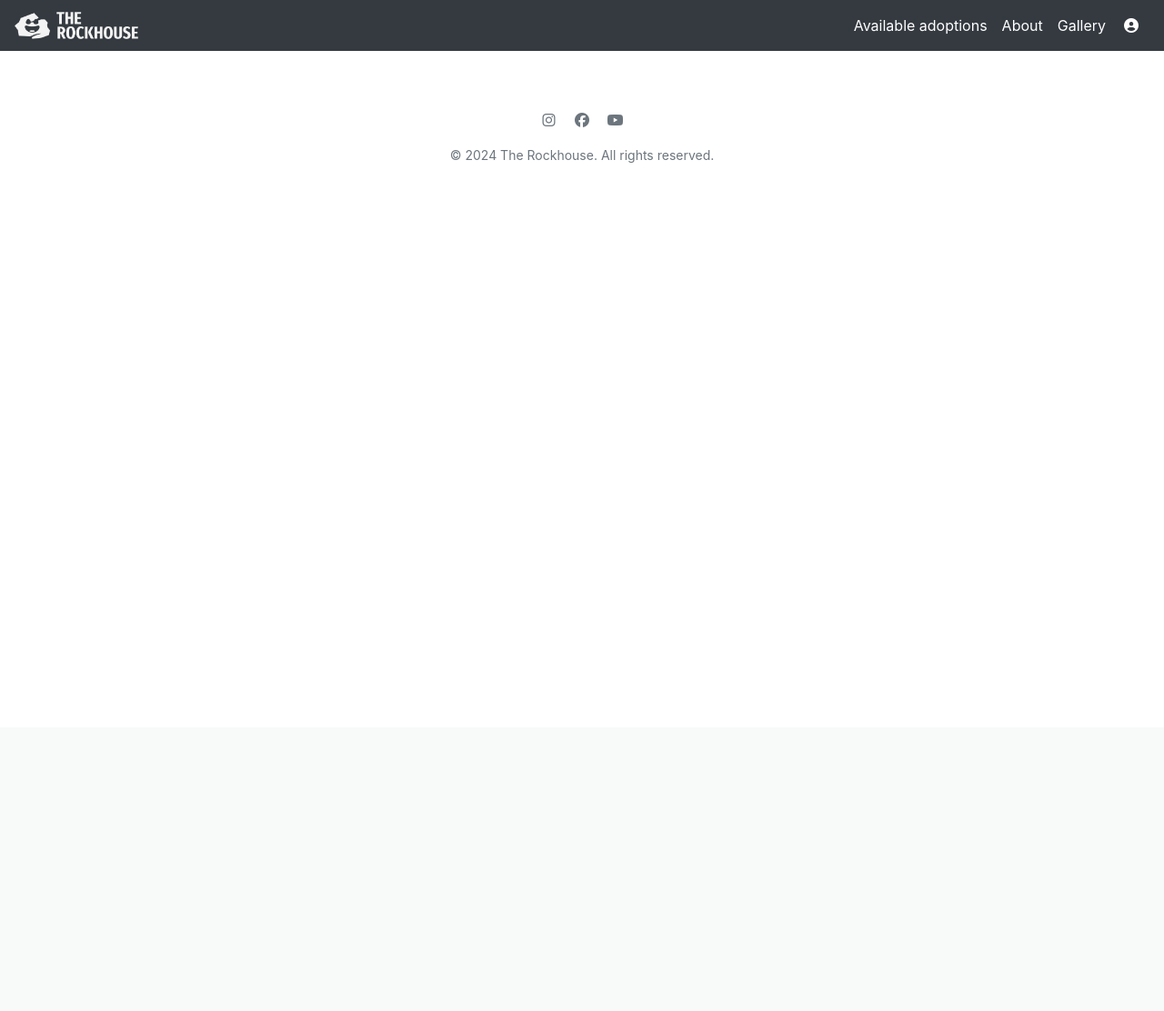
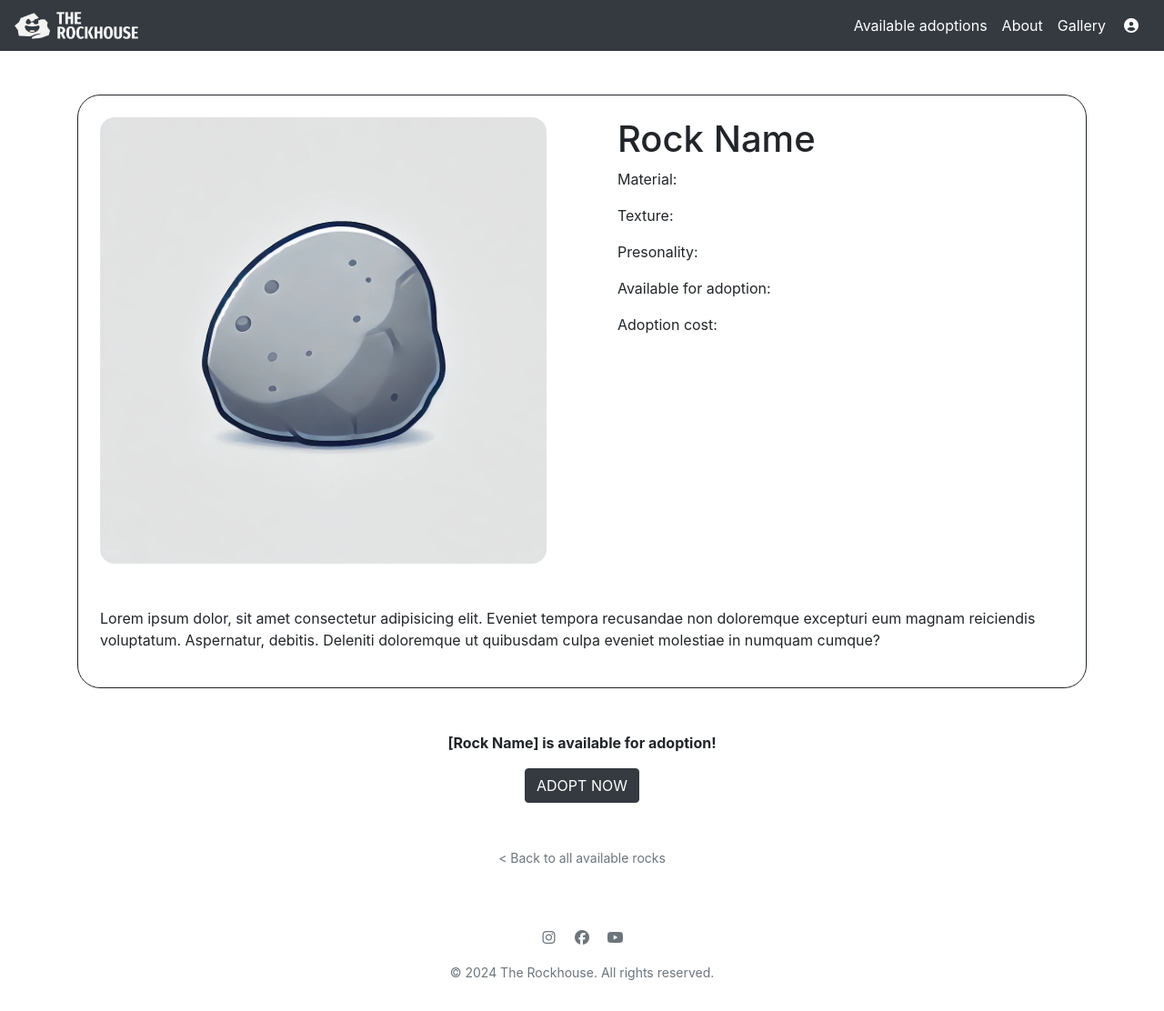
Before and after one commit to Shirral/The-Rockhouse, a Django app: page /rockprofile/ in a window 1280 px wide. Shown: the whole page at 91% size. Before the commit the page ends 179 px from the top, so only its background shows below. Run offline with Django 4.2, Linux system fonts and the light colour scheme; some libraries are stand-ins or nearby versions.

Commit message:
Update rockprofile.html template
Create the layout of the page.

```diff
--- a/rocks/templates/rocks/rockprofile.html
+++ b/rocks/templates/rocks/rockprofile.html
@@ -3,3 +3,37 @@
 {% block header %}
     {% include 'includes/nav-secondary.html' %}
 {% endblock %}
+
+{% block content %}
+    <main>
+        <div class="container">
+            <div class="rock-preview-info mt-5">
+                <div class="row">
+                    <div class="col-12 col-md-6 justify-content-center">
+                        <img src="{{ MEDIA_URL }}placeholder.webp" class="img-fluid custom-rounded p-4" alt="placeholder image">
+                    </div>
+                    <div class="col-12 col-md-6">
+                        <div class="p-4">
+                            <h1>Rock Name</h1>
+                            <p>Material: </p>
+                            <p>Texture: </p>
+                            <p>Presonality: </p>
+                            <p>Available for adoption: </p>
+                            <p>Adoption cost: </p>
+                        </div>
+                    </div>
+                </div>
+                <div>
+                    <p class="p-4">
+                        Lorem ipsum dolor, sit amet consectetur adipisicing elit. Eveniet tempora recusandae non doloremque excepturi eum magnam reiciendis voluptatum. Aspernatur, debitis. Deleniti doloremque ut quibusdam culpa eveniet molestiae in numquam cumque?
+                    </p>
+                </div>
+            </div>
+            <div class="mt-5 text-center">
+                <p><strong>[Rock Name] is available for adoption!</strong></p>
+                <a class="btn btn-dark mb-5">ADOPT NOW</a><br>
+                <a class="text-muted small" href="{% url 'adoptions' %}">< Back to all available rocks</a>
+            </div>
+        </div>
+    </main>
+{% endblock %}
--- a/static/css/base.css
+++ b/static/css/base.css
@@ -47,3 +47,12 @@ footer a:hover {
 #logo {
     height: 30px;
 }
+
+.rock-preview-info {
+    border: 1px solid #212529;
+    border-radius: 25px;
+}
+
+.custom-rounded {
+    border-radius: 40px;
+}
```
